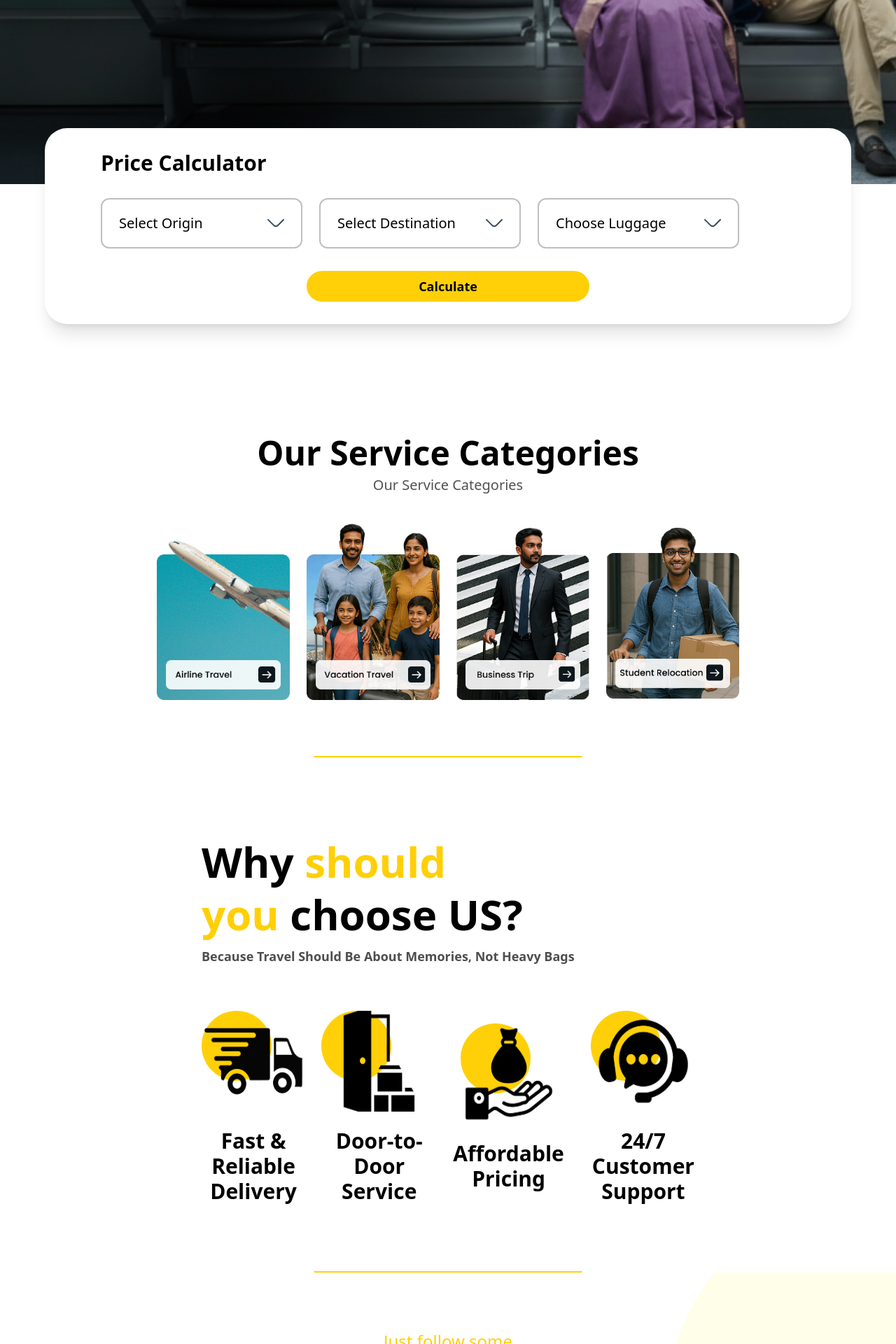
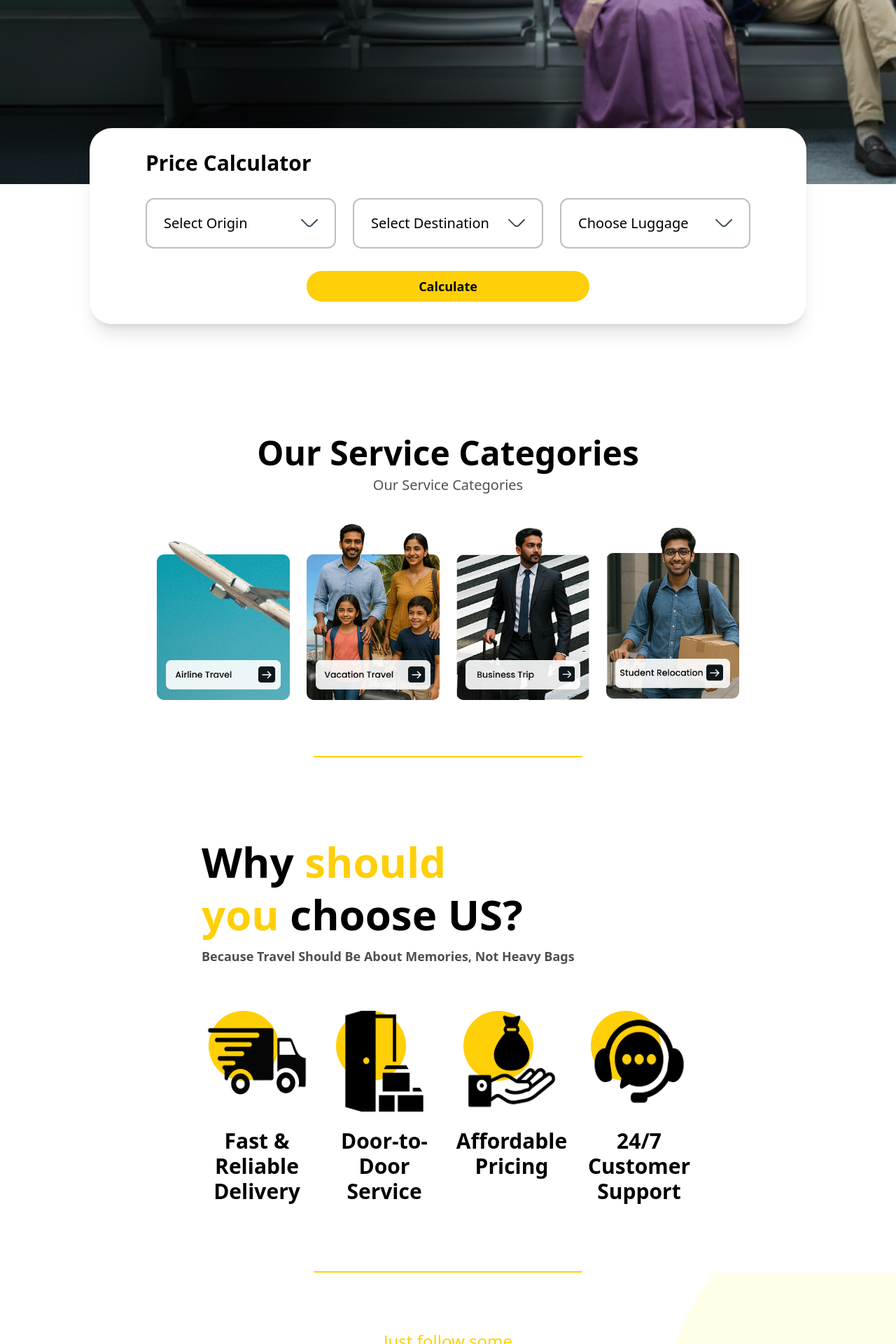
Before and after one commit to Ashish-Singh-Negi/XCESS, a Next.js app: page / in a window 1280 px wide. Shown: the part 761-2681 px from the top of the page at 70% size. Built offline with nearby package versions, Linux system fonts and the light colour scheme.

Commit message:
fix select compo

```diff
--- a/app/page.tsx
+++ b/app/page.tsx
@@ -58,7 +58,7 @@ export default function Home() {
       </div>
 
       {/* Price Calculator */}
-      <div className="w-[90%] sm:w-full max-w-6xl mx-auto rounded-4xl bg-white py-8 px-10 md:px-16 lg:px-20 -mt-32 sm:-mt-20 flex flex-col gap-8 shadow-xl">
+      <div className="w-[90%] sm:w-[80%] lg:max-w-6xl mx-auto rounded-4xl bg-white py-8 px-10 md:px-16 lg:px-20 -mt-32 sm:-mt-20 flex flex-col gap-8 shadow-xl">
         <h2 className="text-xl sm:text-3xl font-semibold text-left sm:text-left">
           Price Calculator
         </h2>
@@ -81,7 +81,7 @@ export default function Home() {
           ))}
           <button
             onClick={() => setSelectPackage(!selectPackage)}
-            className="relative h-[60px] sm:h-[72px] cursor-pointer w-full sm:w-72 border-2 border-[#BFBFBF] outline-none focus-within:border-primary  rounded-xl px-6 py-[22px] text-base sm:text-xl flex items-center justify-between"
+            className="relative h-[60px] sm:h-[72px] cursor-pointer w-full border-2 border-[#BFBFBF] outline-none focus-within:border-primary  rounded-xl px-6 py-[22px] text-base sm:text-xl flex items-center justify-between"
           >
             Choose Luggage
             <Image
@@ -144,7 +144,7 @@ export default function Home() {
         <p className="text-base sm:text-lg text-[#4E4E4E] font-semibold mt-2">
           Because Travel Should Be About Memories, Not Heavy Bags
         </p>
-        <div className="mt-16 flex flex-col lg:flex-row gap-10 items-center justify-center">
+        <div className="mt-16 grid grid-cols-1 sm:grid-cols-2 lg:grid-cols-4 gap-6">
           {[
             {
               img: "Feature1",
@@ -274,7 +274,7 @@ export default function Home() {
       </section>
 
       <section className="w-full my-20 py-10 flex flex-col items-center">
-        <h2 className="w-[80%] text-4xl mb-20 px-4 sm:px-10 md:px-20 lg:px-40 xl:px-40">
+        <h2 className="w-full sm:w-[80%] text-4xl mb-20 px-6 sm:px-10 md:px-20 lg:px-40 xl:px-40">
           <p className="text-3xl sm:text-4xl md:text-5xl font-semibold">
             What <span className="text-primary">People Say ?</span>
           </p>
--- a/components/CustomSelect.tsx
+++ b/components/CustomSelect.tsx
@@ -16,7 +16,7 @@ const CustomSelect = ({
     <>
       <button
         onClick={() => setOpen(!open)}
-        className="relative h-[60px] sm:h-[72px] cursor-pointer w-full sm:w-72 border-2 border-[#BFBFBF] outline-none focus-within:border-primary  rounded-xl px-6 py-[22px] text-base sm:text-xl flex items-center justify-between"
+        className="relative h-[60px] sm:h-[72px] cursor-pointer w-full border-2 border-[#BFBFBF] outline-none focus-within:border-primary  rounded-xl px-6 py-[22px] text-base sm:text-xl flex items-center justify-between"
       >
         {selectedOption}
         {open ? (
@@ -38,7 +38,7 @@ const CustomSelect = ({
         )}
         {open && (
           <div
-            className="absolute z-10 top-full left-0 h-fit cursor-pointer w-full sm:w-72 border-2 bg-white border-[#BFBFBF] outline-none focus-within:border-primary
+            className="absolute z-10 top-full left-0 h-fit cursor-pointer w-full border-2 bg-white border-[#BFBFBF] outline-none focus-within:border-primary
           rounded-lg px-1 py-2 text-base md:text-xl flex flex-col"
           >
             {options.map((option) => (
```
